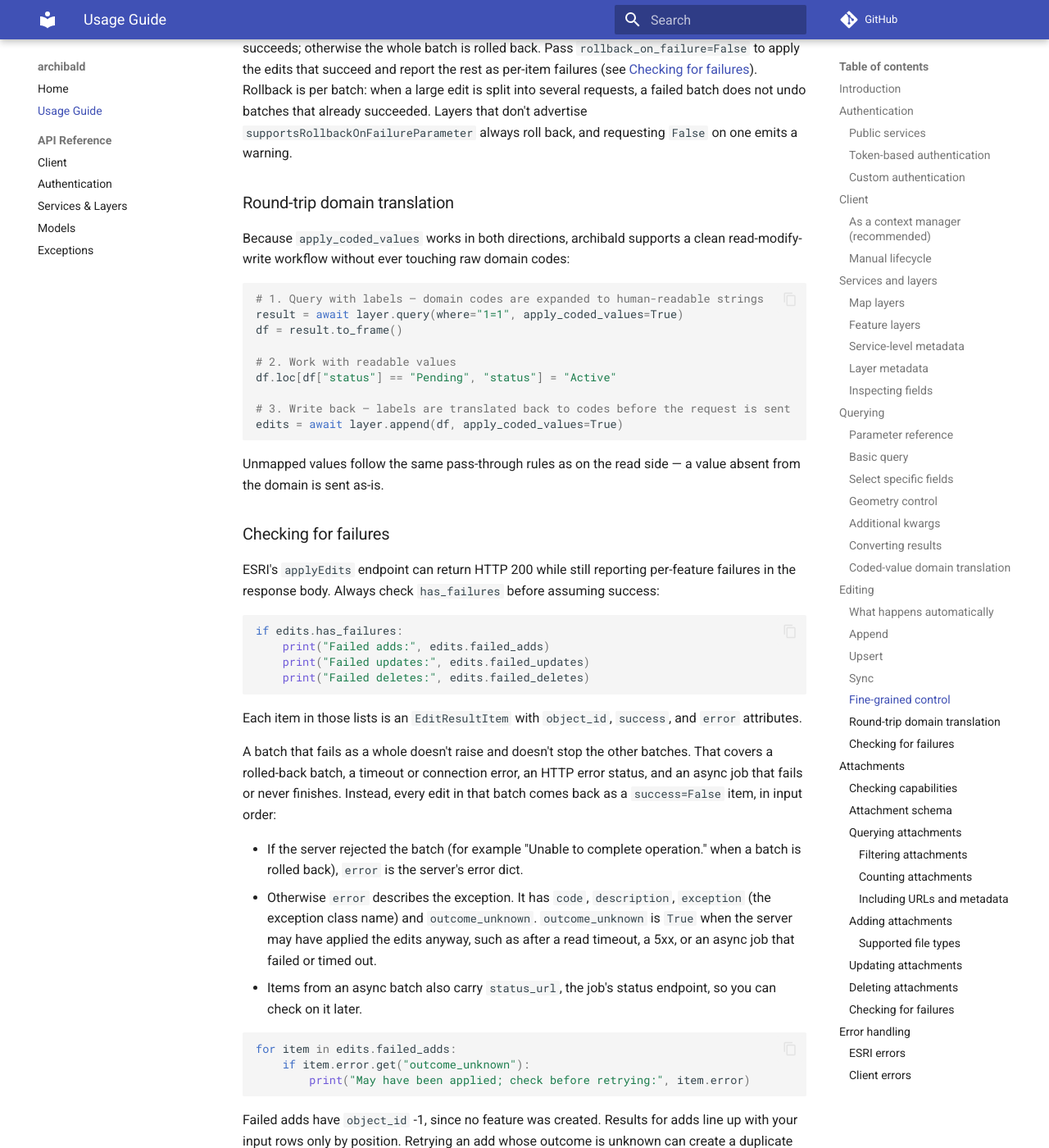
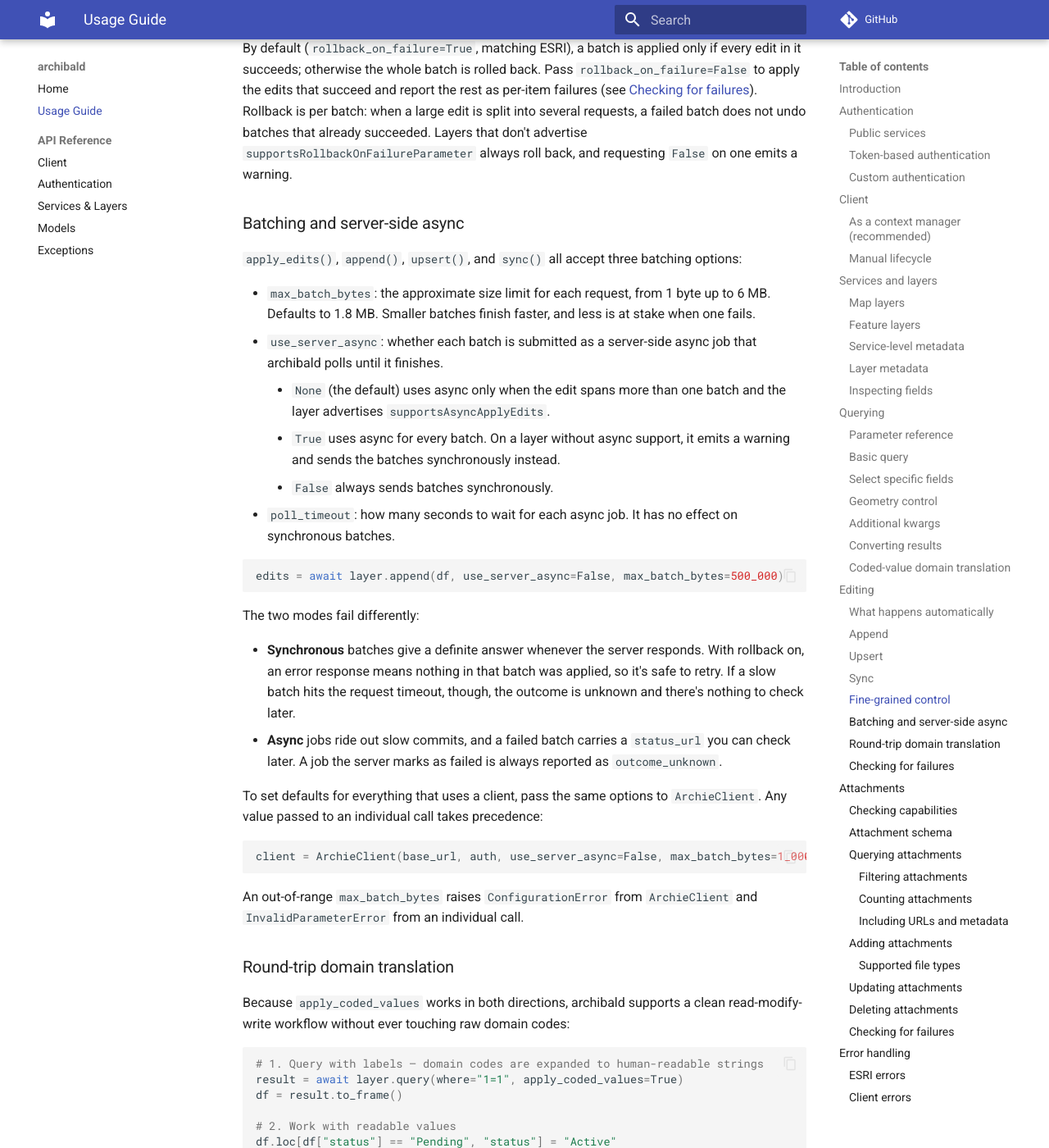
Before and after one commit to cityofboulder/archibald, an MkDocs documentation site: the page built from docs/usage.md, in a window 1280 px wide and 1400 px high, scrolled down 8329 px. Shown: the whole window at 82% size. Built offline with MkDocs 1.6.1 and Material for MkDocs 9.7.7, drawn with Linux system fonts in a browser that asks for light colours; comment, search, counter and statistics services are not loaded; some of the changed text lies outside the part shown.

Commit message:
docs: document use_server_async and max_batch_bytes
Co-Authored-By: Claude Opus 5.5 (1M context) <noreply@anthropic.com>

````diff
--- a/docs/usage.md
+++ b/docs/usage.md
@@ -289,7 +289,7 @@ Before any data reaches the API, archibald runs a serialization pipeline on your
     - `float` → `NaN` becomes `null`
     - Strings → truncated to the field's defined `length` if one is set on the service, with a warning
 3. **Geometry serialization** — if you pass a `GeoDataFrame`, each row's geometry is converted to ESRI JSON automatically. Null geometries are omitted from the feature dict rather than sent as null.
-4. **Automatic batching** — large payloads are split into batches bounded by ~1.8 MB and POSTed to the service in parallel on the server side, so you can write large DataFrames without worrying about request size limits.
+4. **Automatic batching** — large payloads are split into batches of about 1.8 MB each, which are POSTed concurrently, so you can write large DataFrames without worrying about request size limits. See [Batching and server-side async](#batching-and-server-side-async) to change the batch size or how batches are processed.
 
 ### Append
 
@@ -331,6 +331,34 @@ edits = await layer.apply_edits(
 ```
 
 By default (`rollback_on_failure=True`, matching ESRI), a batch is applied only if every edit in it succeeds; otherwise the whole batch is rolled back. Pass `rollback_on_failure=False` to apply the edits that succeed and report the rest as per-item failures (see [Checking for failures](#checking-for-failures)). Rollback is per batch: when a large edit is split into several requests, a failed batch does not undo batches that already succeeded. Layers that don't advertise `supportsRollbackOnFailureParameter` always roll back, and requesting `False` on one emits a warning.
+
+### Batching and server-side async
+
+`apply_edits()`, `append()`, `upsert()`, and `sync()` all accept three batching options:
+
+- `max_batch_bytes`: the approximate size limit for each request, from 1 byte up to 6 MB. Defaults to 1.8 MB. Smaller batches finish faster, and less is at stake when one fails.
+- `use_server_async`: whether each batch is submitted as a server-side async job that archibald polls until it finishes.
+    - `None` (the default) uses async only when the edit spans more than one batch and the layer advertises `supportsAsyncApplyEdits`.
+    - `True` uses async for every batch. On a layer without async support, it emits a warning and sends the batches synchronously instead.
+    - `False` always sends batches synchronously.
+- `poll_timeout`: how many seconds to wait for each async job. It has no effect on synchronous batches.
+
+```python
+edits = await layer.append(df, use_server_async=False, max_batch_bytes=500_000)
+```
+
+The two modes fail differently:
+
+- **Synchronous** batches give a definite answer whenever the server responds. With rollback on, an error response means nothing in that batch was applied, so it's safe to retry. If a slow batch hits the request timeout, though, the outcome is unknown and there's nothing to check later.
+- **Async** jobs ride out slow commits, and a failed batch carries a `status_url` you can check later. A job the server marks as failed is always reported as `outcome_unknown`.
+
+To set defaults for everything that uses a client, pass the same options to `ArchieClient`. Any value passed to an individual call takes precedence:
+
+```python
+client = ArchieClient(base_url, auth, use_server_async=False, max_batch_bytes=1_000_000)
+```
+
+An out-of-range `max_batch_bytes` raises `ConfigurationError` from `ArchieClient` and `InvalidParameterError` from an individual call.
 
 ### Round-trip domain translation
 
````
Also changed, not shown: CHANGELOG.md (+7 -0 lines).
